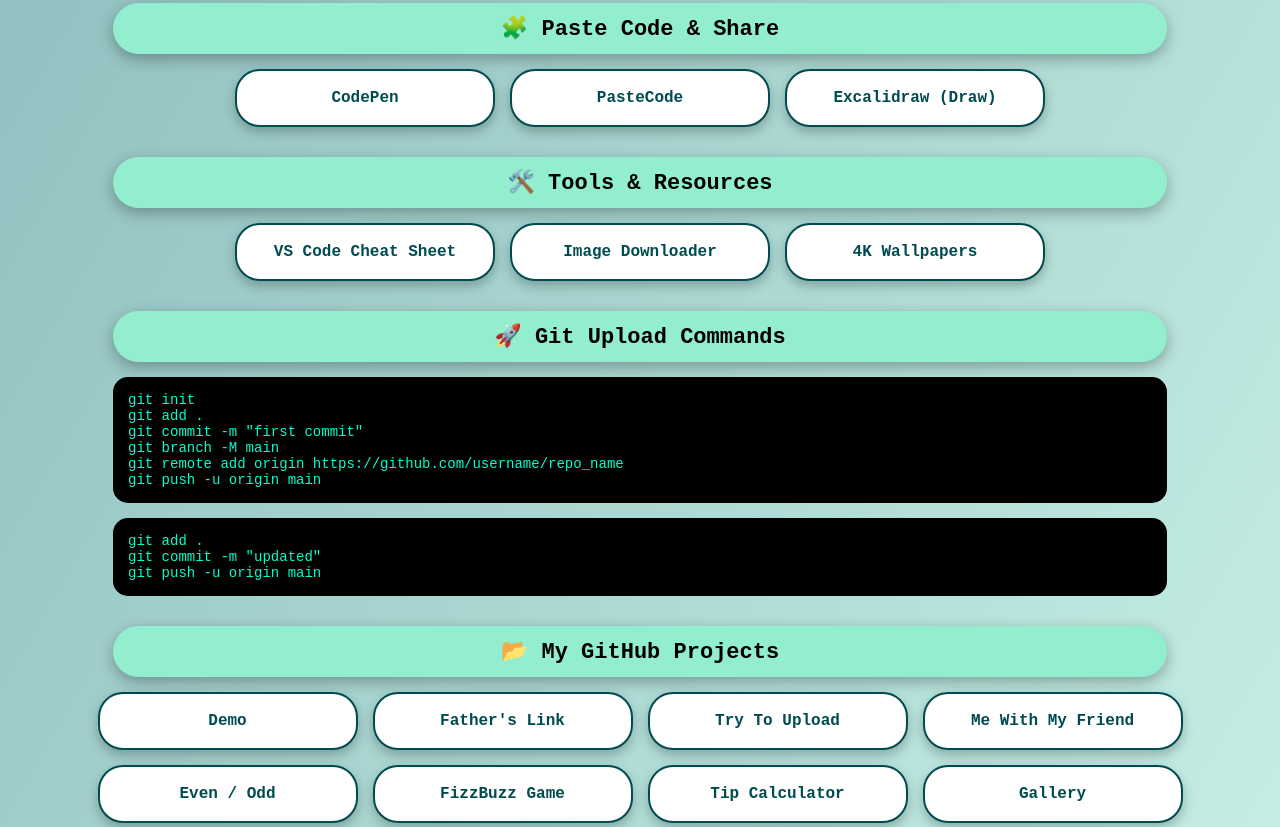
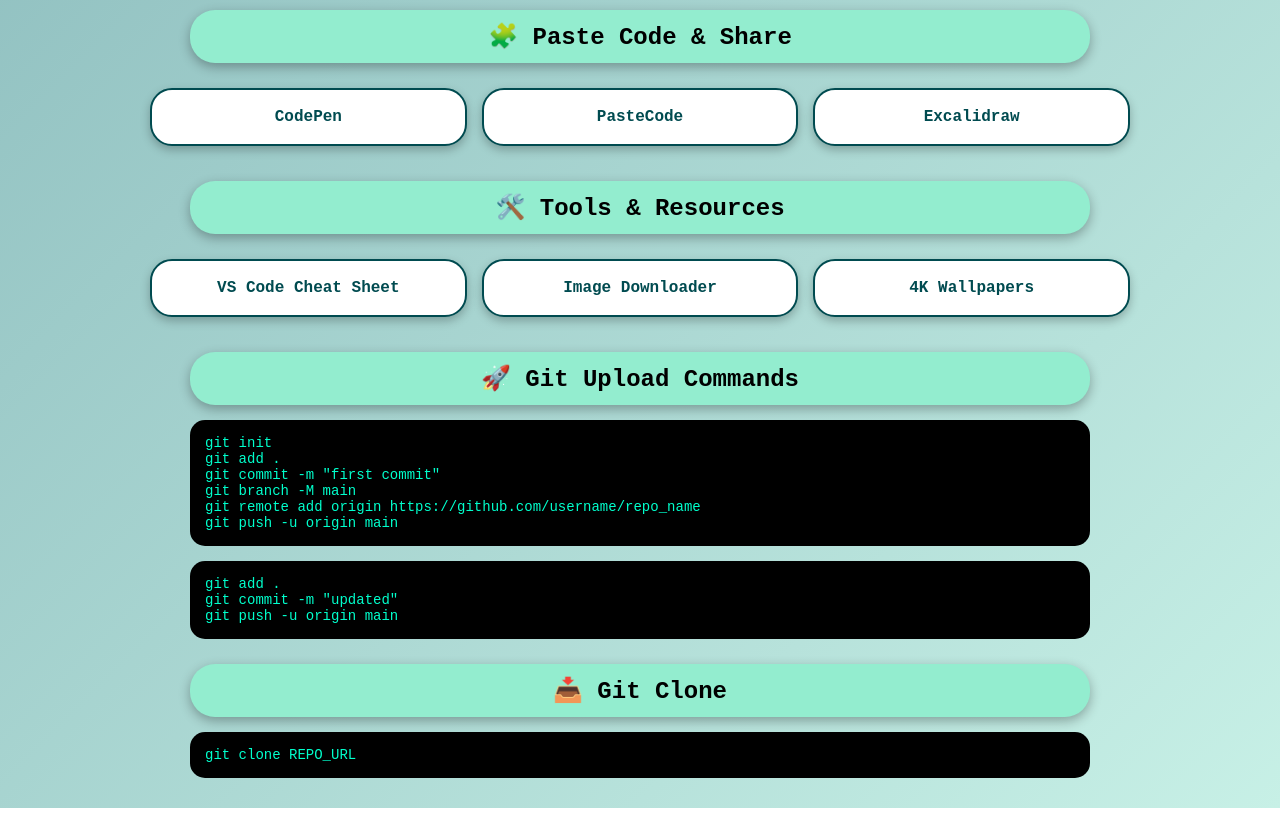
Before and after one commit to Divyanshu-crv/Collection_1, a plain HTML site: page index.html in a window 1280 px wide. Shown: the part 262-1089 px from the top of the page. Drawn offline with Linux system fonts and the light colour scheme.

Commit message:
second html

```diff
--- a/index.html
+++ b/index.html
@@ -7,9 +7,9 @@
     <link rel="stylesheet" href="style.css">
 </head>
 
+
 <body>
 
-<!-- ================= GitHub ================= -->
 <h1 class="section-title">🔗 GitHub Profile</h1>
 <div class="box">
     <div class="btn">
@@ -23,15 +23,13 @@
 https://github.com/username
 </div>
 
-<!-- ================= Paste Code ================= -->
 <h1 class="section-title">🧩 Paste Code & Share</h1>
 <div class="box">
     <div class="btn"><a href="https://codepen.io/pen" target="_blank">CodePen</a></div>
     <div class="btn"><a href="https://pastecode.io/" target="_blank">PasteCode</a></div>
-    <div class="btn"><a href="https://excalidraw.com/" target="_blank">Excalidraw (Draw)</a></div>
+    <div class="btn"><a href="https://excalidraw.com/" target="_blank">Excalidraw</a></div>
 </div>
 
-<!-- ================= Tools ================= -->
 <h1 class="section-title">🛠️ Tools & Resources</h1>
 <div class="box">
     <div class="btn"><a href="https://docs.emmet.io/cheat-sheet/" target="_blank">VS Code Cheat Sheet</a></div>
@@ -39,9 +37,7 @@
     <div class="btn"><a href="https://www.reddit.com/r/wallpapers/comments/1csgawf/ultra_high_quality_4k_elitist_wallpapers/" target="_blank">4K Wallpapers</a></div>
 </div>
 
-<!-- ================= Git Commands ================= -->
 <h1 class="section-title">🚀 Git Upload Commands</h1>
-
 <div class="code-box">
 git init<br>
 git add .<br>
@@ -57,20 +53,8 @@
 git push -u origin main
 </div>
 
-<!-- ================= My Projects ================= -->
-<h1 class="section-title">📂 My GitHub Projects</h1>
-<div class="box">
-    <div class="btn"><a href="https://divyanshu-t.github.io/divyanshu-demo/" target="_blank">Demo</a></div>
-    <div class="btn"><a href="https://github.com/Divyanshu-t/father-link" target="_blank">Father's Link</a></div>
-    <div class="btn"><a href="https://divyanshu-t.github.io/Try_to_upload_code/" target="_blank">Try To Upload</a></div>
-    <div class="btn"><a href="https://divyanshu-t.github.io/ME_With_MY_Friend/" target="_blank">Me With My Friend</a></div>
-    <div class="btn"><a href="https://divyanshu-t.github.io/EVEN_ODD_ORIGINAL/" target="_blank">Even / Odd</a></div>
-    <div class="btn"><a href="https://divyanshu-t.github.io/FizzBuzz-Game/" target="_blank">FizzBuzz Game</a></div>
-    <div class="btn"><a href="https://divyanshu-t.github.io/Tip-Calculator/" target="_blank">Tip Calculator</a></div>
-    <div class="btn"><a href="https://divyanshu-t.github.io/gallery-sukhanshu/" target="_blank">Gallery</a></div>
-</div>
 
-<!-- ================= Clone ================= -->
+
 <h1 class="section-title">📥 Git Clone</h1>
 <div class="code-box">
 git clone REPO_URL
@@ -78,4 +62,5 @@
 
 </body>
 
+
 </html>
--- a/style.css
+++ b/style.css
@@ -5,57 +5,57 @@
     font-family: monospace, Arial, sans-serif;
 }
 
+/* ---------- BODY ---------- */
 body{
-    background: linear-gradient(120deg,#8dbdbe,#c7f0e6);
-    padding:20px;
+    background: linear-gradient(135deg,#8dbdbe,#c7f0e6);
+    padding:15px;
 }
 
-/* ---------- HEADINGS ---------- */
+/* ---------- SECTION TITLE ---------- */
 .section-title{
     text-align:center;
     background:#93edcf;
-    margin:30px auto 15px;
-    padding:12px;
-    width:85%;
-    border-radius:30px;
-    box-shadow:0 5px 15px rgba(0,0,0,0.3);
-    font-size:22px;
+    margin:25px auto 15px;
+    padding:12px 15px;
+    max-width:900px;
+    border-radius:25px;
+    box-shadow:0 4px 12px rgba(0,0,0,0.3);
+    font-size:clamp(18px,4vw,24px);
 }
 
-/* ---------- CONTAINER ---------- */
+/* ---------- BUTTON CONTAINER ---------- */
 .box{
-    width:90%;
+    max-width:1000px;
     margin:auto;
-    display:flex;
-    flex-wrap:wrap;
-    justify-content:center;
+    display:grid;
+    grid-template-columns:repeat(auto-fit,minmax(220px,1fr));
     gap:15px;
+    padding:10px;
 }
 
-/* ---------- BUTTON STYLE ---------- */
+/* ---------- BUTTON ---------- */
 .btn{
     background:white;
-    padding:18px 25px;
-    min-width:260px;
+    padding:18px;
     text-align:center;
-    border-radius:25px;
+    border-radius:22px;
     border:2px solid #004b50;
-    font-size:16px;
-    font-weight:bold;
     cursor:pointer;
     transition:0.3s;
-    box-shadow:0 5px 12px rgba(0,0,0,0.25);
+    box-shadow:0 4px 10px rgba(0,0,0,0.25);
 }
 
 .btn a{
     text-decoration:none;
     color:#004b50;
+    font-weight:bold;
     display:block;
+    font-size:clamp(14px,3.5vw,16px);
 }
 
 .btn:hover{
     background:#004b50;
-    transform:scale(1.05);
+    transform:translateY(-4px);
 }
 
 .btn:hover a{
@@ -64,11 +64,22 @@
 
 /* ---------- CODE BOX ---------- */
 .code-box{
-    width:85%;
+    max-width:900px;
     margin:15px auto;
     background:black;
     color:#00ffcc;
     padding:15px;
     border-radius:15px;
-    font-size:14px;
+    font-size:clamp(12px,3vw,14px);
+    overflow-x:auto;
 }
+
+/* ---------- SMALL SCREENS ---------- */
+@media (max-width:480px){
+    body{
+        padding:10px;
+    }
+    .btn{
+        padding:15px;
+    }
+}
```
